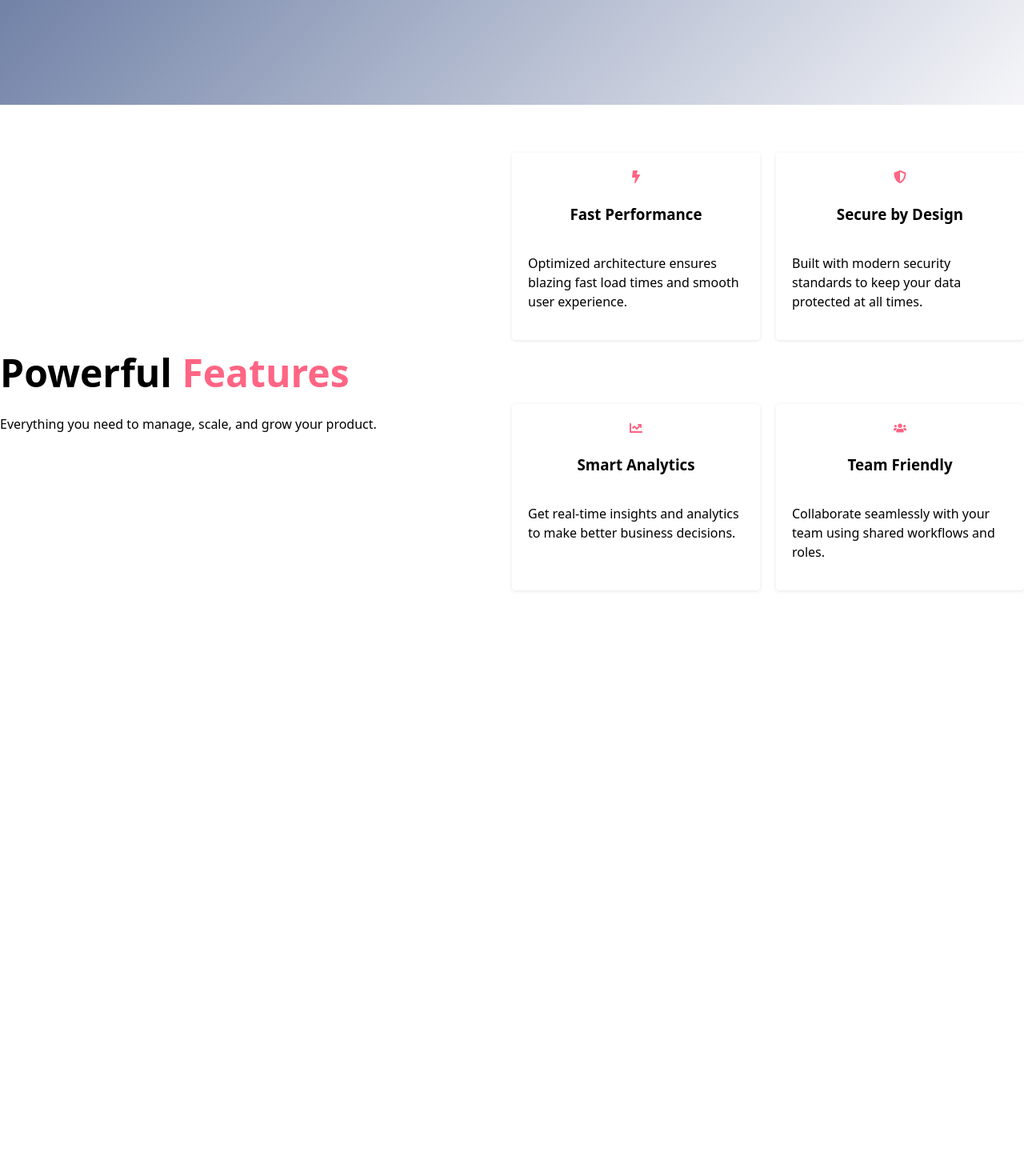
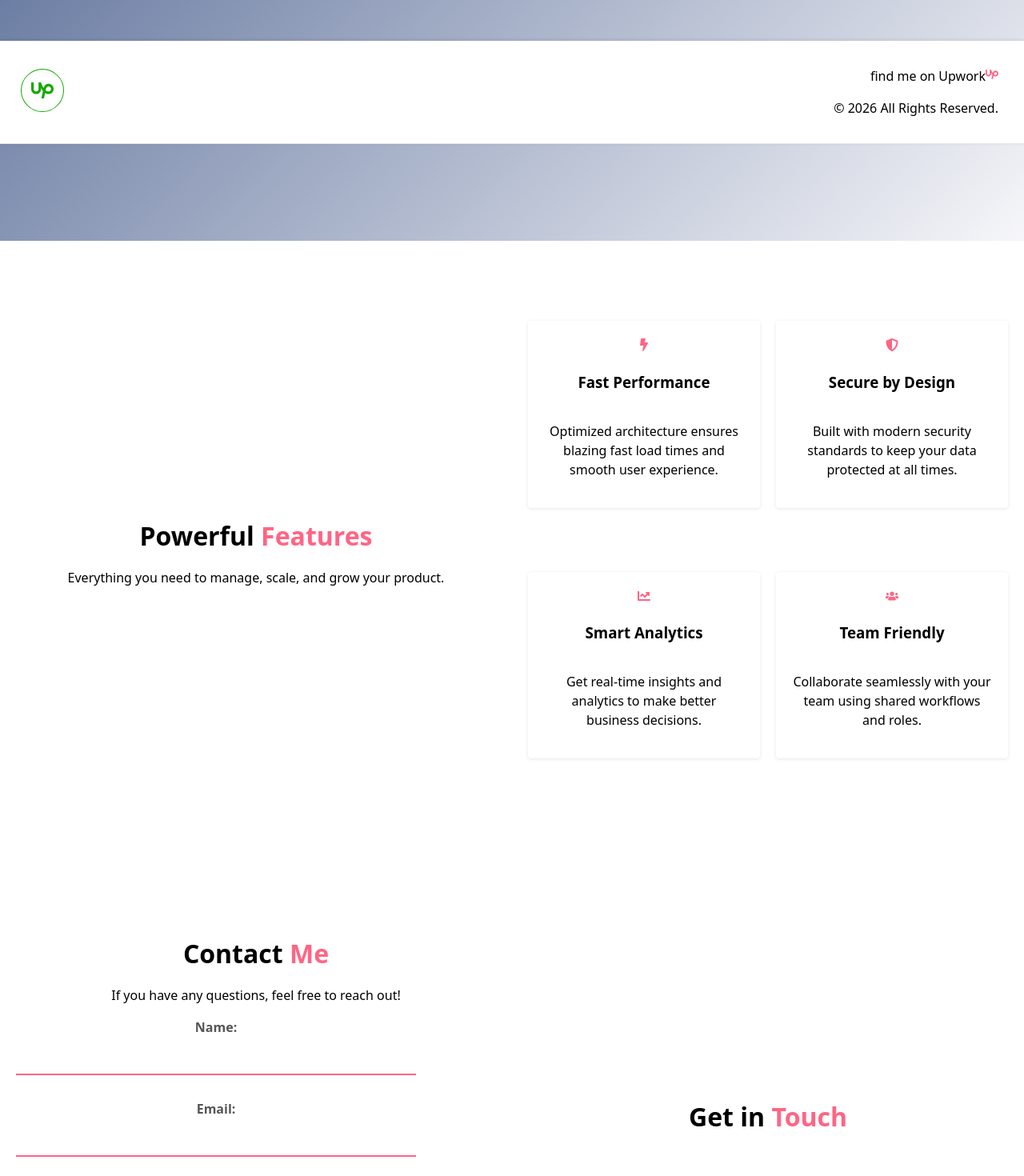
Before and after one commit to rajputanax/MLBA, a React (Vite) app: page / in a window 1280 px wide. Shown: the part 620-2090 px from the top of the page at 80% size. Before the commit the page ends 1438 px from the top, so only its background shows below. Built offline with nearby package versions, Linux system fonts and the light colour scheme.

Commit message:
ui for landing page

```diff
--- a/src/Components/AuthForm.css
+++ b/src/Components/AuthForm.css
@@ -26,7 +26,7 @@
     }
 
 
-    input , select{
+    input , select ,textarea {
        &:not(select){
          width: 100%;
           max-width: 480px;
@@ -67,8 +67,16 @@
 select{
 width: 100% !important;
 
+
 }
-    @media (max-width: 500px) {
+.text--lg{
+    font-size:5rem !important;
+}
+.m--unset{
+  margin:0 !important;
+  padding:0 !important;
+}
+@media (max-width: 500px) {
         .auth-form {
             padding: 15px;
             h2 {
--- /dev/null
+++ b/src/Components/ContactMe.tsx
@@ -0,0 +1,34 @@
+
+
+const ContactMe = () => {
+  return (
+    <section className="contact-me" id="contact">
+        <div className='inner-wrapper'>
+
+
+        <div className="text w-50">
+
+        <h2 className='hero-title'>Contact <span>Me</span></h2>
+        <p>If you have any questions, feel free to reach out!</p>
+            <form className="auth-form m--unset">
+            <label htmlFor="name">Name:</label>
+            <input type="text" id="name" name="name" required />
+            <br />
+            <label htmlFor="email">Email:</label>
+            <input type="email" id="email" name="email" required />
+            <br />
+            <label htmlFor="message">Message:</label>
+            <textarea id="message" name="message" required></textarea>
+            <br />
+            <button type="submit">Send</button>
+        </form>
+</div>
+<div className="touch-msg w-50">
+    <h2 className='hero-title flip-item text--lg'>Get in <span>Touch</span></h2>
+</div>
+        </div>
+    </section>
+  )
+}
+
+export default ContactMe
--- /dev/null
+++ b/src/Components/Footer.tsx
@@ -0,0 +1,20 @@
+import { SiUpwork } from "react-icons/si";
+
+const Footer = () => {
+  return (
+    <footer className='footer'>
+      <div className="footer--container">
+        <p>
+            find me on Upwork
+          <SiUpwork className="upwork--icon" />
+        </p>
+        <p>© {new Date().getFullYear()} All Rights Reserved.</p>
+        <a href="https://upwork.com" target="_blank" rel="noopener noreferrer" className="upwork--badge">
+          <SiUpwork className="upwork--icon" />
+        </a>
+      </div>
+    </footer>
+  )
+}
+
+export default Footer
--- a/src/STYLE/Header.css
+++ b/src/STYLE/Header.css
@@ -7,6 +7,7 @@
   border-bottom: 1px solid #e5e7eb;
   z-index: 1000;
   position: sticky;
+  flex-wrap:wrap ;
   inset: 0;
 }
 
@@ -81,3 +82,15 @@ a{
 .btn--primary:hover {
   background-color: #188dbbfb;
 }
+
+@media (max-width: 1280px) {
+  .header {
+
+
+  .header__nav {
+    display: none;
+  }
+
+
+}
+}
--- a/src/STYLE/Hero.css
+++ b/src/STYLE/Hero.css
@@ -14,6 +14,7 @@
    margin: 0 auto;
   align-items: center;
   justify-content: space-between;
+
 
 }
 .hero-content {
--- a/src/index.css
+++ b/src/index.css
@@ -8,6 +8,7 @@
   -moz-osx-font-smoothing: grayscale;
 
 }
+
 html{
   scroll-behavior: smooth;
 }
@@ -47,6 +48,7 @@ body {
   flex-direction: column;
   align-items: center;
   padding: 20px;
+  flex-wrap: wrap;
   h3{
     span{
       color:#ff6584;
@@ -142,3 +144,179 @@ svg{
   justify-content: center;
   align-items: center;
 }
+.footer{
+
+  display: flex;
+  align-items: center;
+  justify-content: space-between;
+  padding: 16px 32px;
+  background: #ffff;
+  border-bottom: 1px solid #e5e7eb;
+  z-index: 1000;
+  position: sticky;
+  inset: 0;
+  flex-wrap:wrap ;
+
+  box-shadow: 0 -1px 4px rgba(0, 0, 0, 0.1);
+  .footer--container{
+    width:100% ;
+    text-align:right;
+  }
+}
+section{
+  padding:40px 0;
+  min-height: 90vh;
+}
+@keyframes pulse {
+  0% {
+    transform: scale(1);
+    background-color: transparent;
+    border-color: #14a800;
+  }
+
+  50% {
+    transform: scale(1.12);
+    background-color: #14a800;
+    border-color: #14a800;
+  }
+
+  100% {
+    transform: scale(1);
+    background-color: transparent;
+    border-color: #14a800;
+  }
+}
+
+.upwork--badge {
+  position: fixed;
+  bottom: 5%;
+  left: 2%;
+  z-index: 10000;
+
+  width: 52px;
+  height: 52px;
+
+  display: flex;
+  align-items: center;
+  justify-content: center;
+
+  border: 1px solid #14a800;
+  border-radius: 50%;
+  background-color: transparent;
+
+  animation: pulse 2s ease-in-out infinite;
+}
+
+/* SVG default state */
+.upwork--badge svg {
+  width: 28px;
+  height: 28px;
+  fill: #14a800;
+  transition: fill 0.3s ease;
+}
+
+/* SVG color change during pulse */
+.upwork--badge {
+  animation: pulse 2s ease-in-out infinite;
+}
+
+.upwork--badge {
+  --icon-color: #14a800;
+}
+
+.upwork--badge svg {
+  fill: var(--icon-color);
+}
+
+.upwork--badge {
+  animation-name: pulse;
+}
+
+/* Sync SVG color with animation */
+@keyframes pulse {
+  0% {
+    transform: scale(1);
+    background-color: transparent;
+    border-color: #14a800;
+  }
+
+  50% {
+    transform: scale(1.12);
+    background-color: #14a800;
+    border-color: #14a800;
+  }
+
+  100% {
+    transform: scale(1);
+    background-color: transparent;
+    border-color: #14a800;
+  }
+}
+
+/* SVG color animation */
+@keyframes iconPulse {
+  0%,
+  100% {
+    fill: #14a800;
+  }
+
+  50% {
+    fill: #ffffff;
+  }
+}
+
+.upwork--badge svg {
+  animation: iconPulse 2s ease-in-out infinite;
+}
+
+
+
+
+
+
+
+@media (max-width:1366px){
+ h2 ,.touch-msg  .text--lg{
+  font-size:2rem !important;
+ }
+  .w-50{
+    width:100% ;
+    text-align: center;
+        padding-inline: 20px;
+  }
+}
+@media(max-width:1166px){
+  .features__container  {
+    flex-wrap: wrap;
+  }
+}
+
+@media (max-width: 600px) {
+  section{
+    min-height:unset ;
+  }
+  .text--lg {
+    display: none;
+  }
+  .inner-wrapper{
+    flex-wrap:wrap ;
+    justify-content:center ;
+    gap:20px;
+    text-align: center;
+  }
+  .auth-form{
+    max-width:unset !important;
+    input{
+      padding:unset !important;
+    }
+  }
+  label{
+    text-align:left !important;
+  }
+  button{
+    width:100% !important;
+  }
+  textarea{
+    width:94% !important;
+  }
+}
--- a/src/pages/Landing.tsx
+++ b/src/pages/Landing.tsx
@@ -2,6 +2,8 @@
 import Header from '../Components/Header'
 import Hero from '../Components/Hero'
 import Features from '../Components/Features'
+import ContactMe from '../Components/ContactMe'
+import Footer from '../Components/Footer'
 import {Outlet} from "react-router-dom";
 
 const Landing = () => {
@@ -13,7 +15,8 @@ const Landing = () => {
     <Outlet />
     <Header/>
 
-     <Hero /> <Features />
+     <Hero /> <Features /> <ContactMe />
+    <Footer />
     </>
 
   )
```
